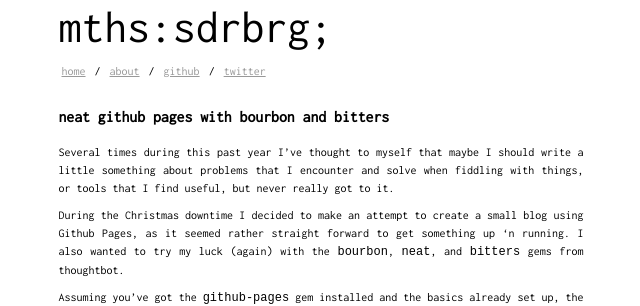
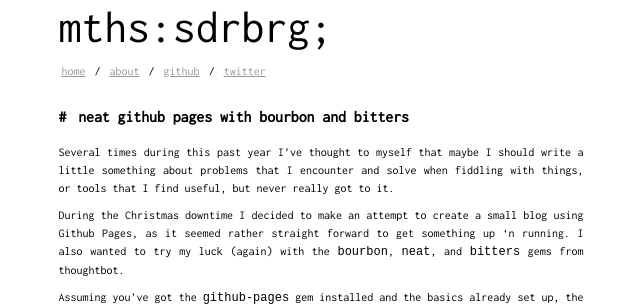
Before and after one commit to mthssdrbrg/mthssdrbrg.github.io, a Jekyll site: the page built from index.html, in a window 1280 px wide. Shown: the part 127-433 px from the top of the page, without its empty margins (319-959 px from the left). Built offline with Jekyll 4.4.1, drawn with Linux system fonts in a browser that asks for light colours; the list of posts is cut into pages by our own code.

Commit message:
Update title format for posts

```diff
--- a/_layouts/post.html
+++ b/_layouts/post.html
@@ -2,7 +2,7 @@
 layout: default
 ---
 <article class="post">
-  <h3><a href="{{ page.url }}">{{ page.title }}</a></h3>
+  <h3>{{ page.title }}</h3>
   <div class="content">
     {{ content }}
   </div>
--- a/_sass/_layout.scss
+++ b/_sass/_layout.scss
@@ -61,10 +61,7 @@
 
       a {
         text-decoration: none;
-
-        &:hover {
-          padding: 0.25em;
-        }
+        padding: 0.25em;
       }
     }
 
--- a/index.html
+++ b/index.html
@@ -4,7 +4,7 @@ layout: default
 <div id="posts">
 {% for post in paginator.posts limit:5 %}
   <article class="post">
-    <h3><a href="{{ post.url }}">{{ post.title }}</a></h3>
+    <h3><span class="indent"> # </span><a href="{{ post.url }}">{{ post.title }}</a></h3>
     <div class="content">
       {{ post.content }}
     </div>
```
